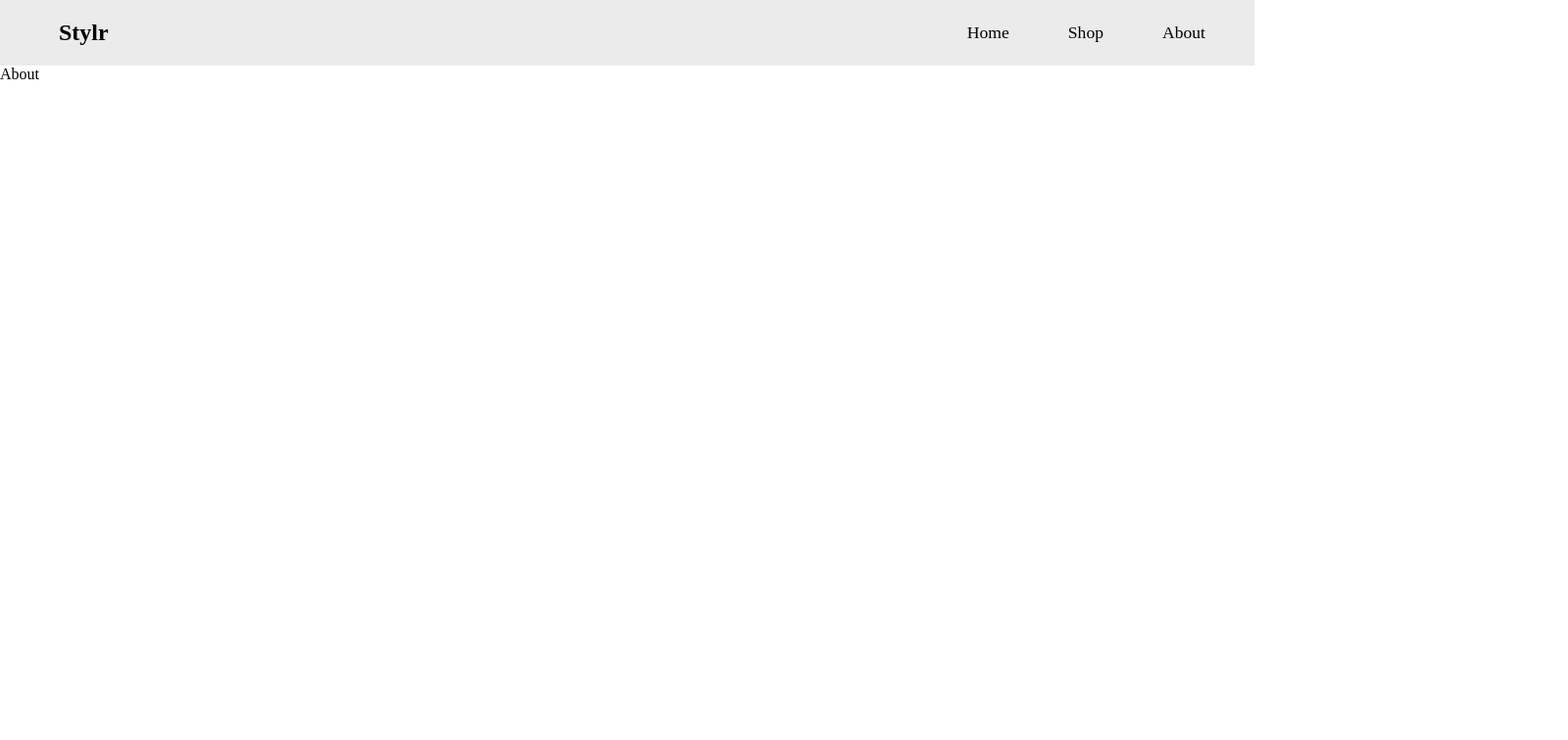
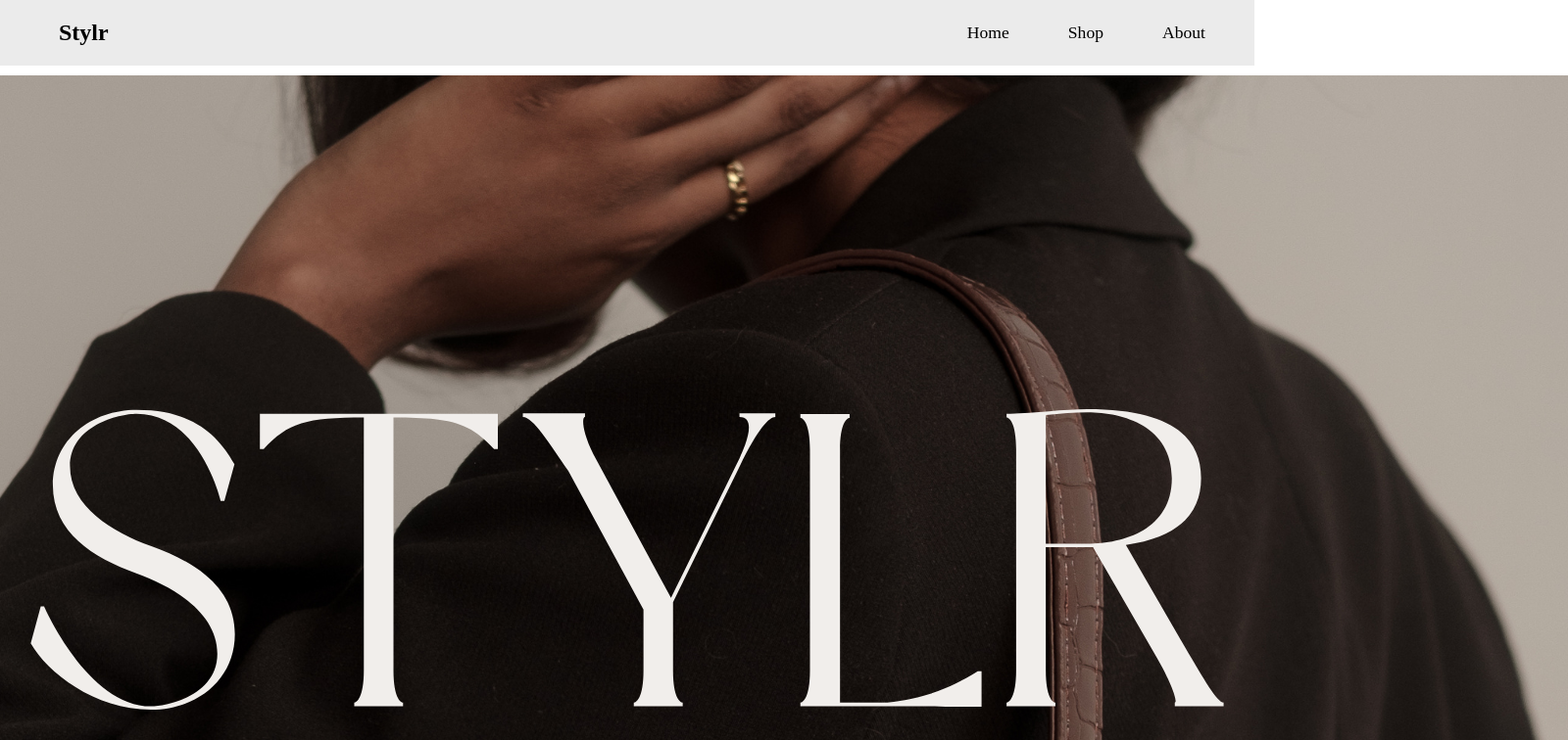
Before and after one commit to ameykunte/stylr-v2, a React (Vite) app: page /about in a window 1280 px wide. Shown: the top 756 px of the page at 98% size, 1600 px wide, since content can reach past the window. Built offline with nearby package versions, Linux system fonts and the light colour scheme; a web font is replaced by a local one.

Commit message:
bg ppt on about page

```diff
--- a/src/pages/About.jsx
+++ b/src/pages/About.jsx
@@ -1,9 +1,32 @@
-import React from 'react'
+import React from "react";
 
 const About = () => {
   return (
-    <div>About</div>
-  )
-}
+    <div
+      style={{
+        display: "flex",
+        flexDirection: "column",
+        boxSizing: "border-box",
+        alignItems: "center",
+        padding: "10px",
+        margin: "None",
+        height: "100vh",
+      }}
+    >
+      <img src="/1.png"></img>
+      <img src="/2.png"></img>
+      <img src="/3.png"></img>
+      <img src="/4.png"></img>
+      <img src="/5.png"></img>
+      <img src="/6.png"></img>
+      <img src="/7.png"></img>
+      <img src="/8.png"></img>
+      <img src="/9.png"></img>
+      <img src="/10.png"></img>
+      <img src="/11.png"></img>
 
-export default About
+    </div>
+  );
+};
+
+export default About;
```
